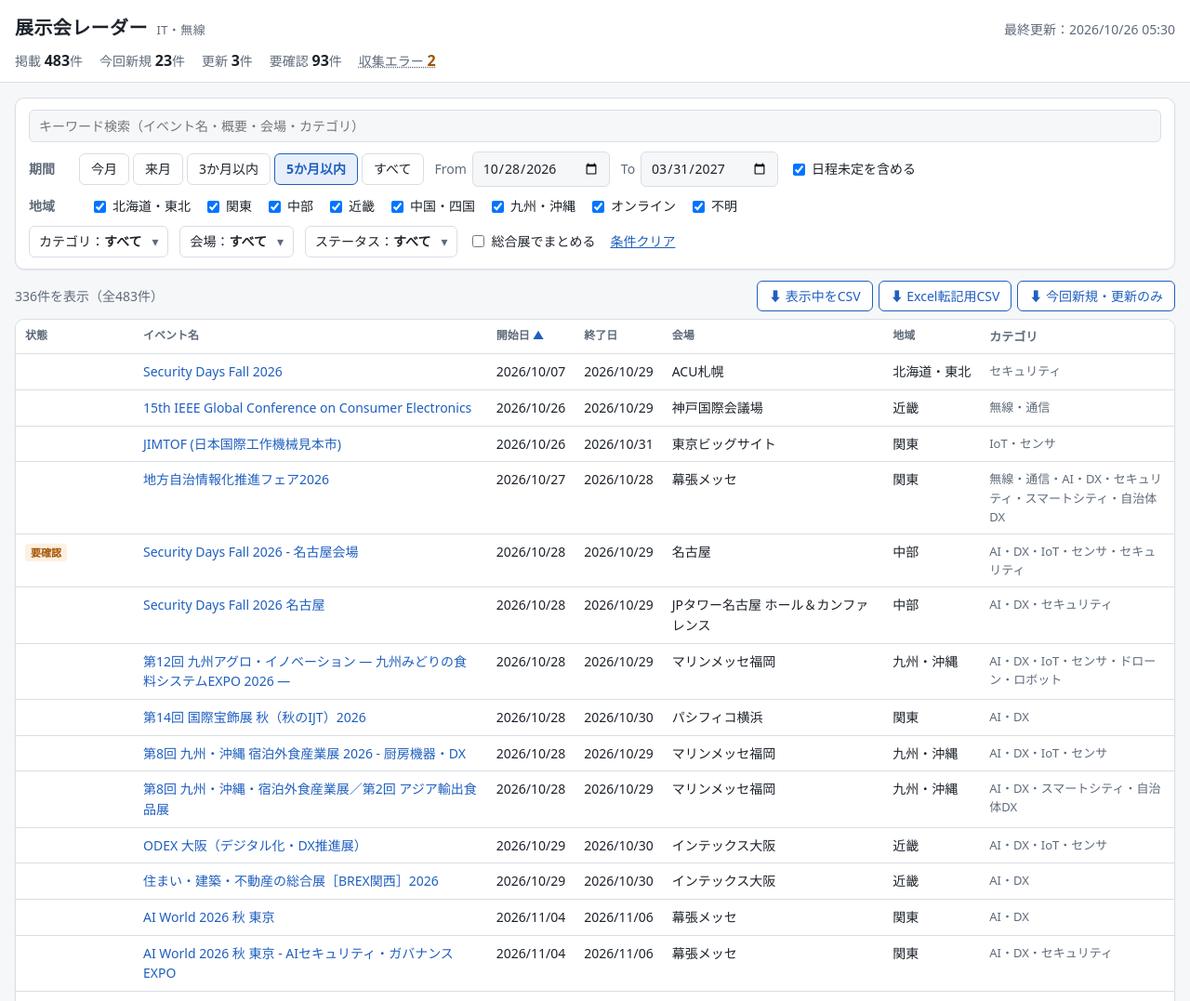
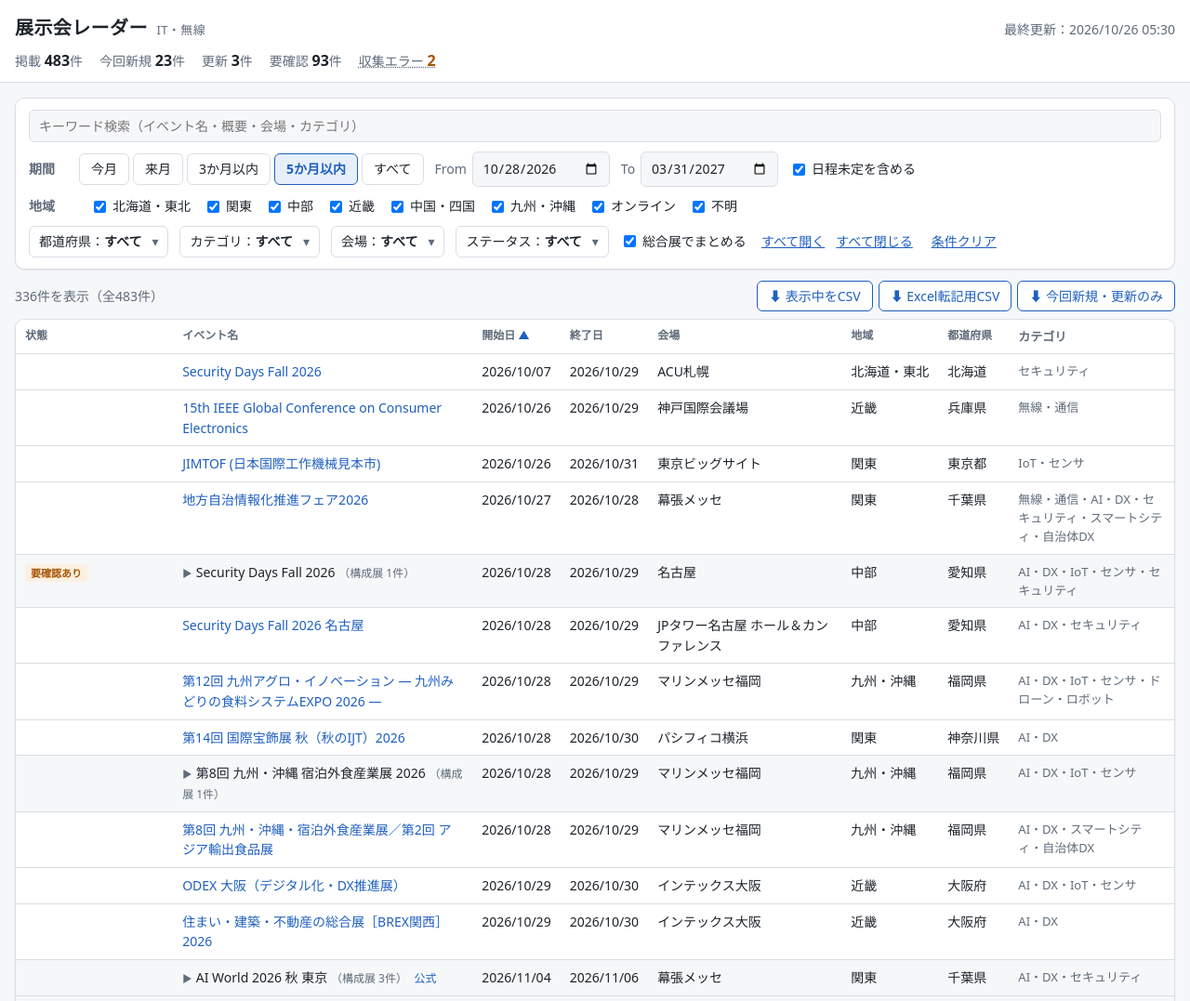
Before and after one commit to shotarolabpc-blip/exhibition-radar, a plain HTML site: page docs/index.html in a window 1280 px wide. Shown: the top 1077 px of the page at 93% size. Drawn offline with Linux system fonts and the light colour scheme.

Commit message:
画面：総合展でまとめる表示を標準にして構成展をプルダウン化、都道府県の列と絞り込みを追加
- 総合展は地域名・季節の違いを同一視しつつ、会場・開催月が違う回は別グループ
- すべて開く／すべて閉じる、検索中は自動で開く
- 地域の列は残し、都道府県の列・絞り込みを追加（スマホ幅でも都道府県は表示）

Co-Authored-By: Claude Sonnet 5.5 <noreply@anthropic.com>

```diff
--- a/docs/assets/app.js
+++ b/docs/assets/app.js
@@ -4,6 +4,12 @@
 
   const REGIONS = ["北海道・東北", "関東", "中部", "近畿", "中国・四国", "九州・沖縄", "オンライン", "不明"];
   const CATEGORIES = ["無線・通信", "AI・DX", "IoT・センサ", "セキュリティ", "ドローン・ロボット", "スマートシティ・自治体DX", "映像・放送", "その他IT"];
+  const PREFECTURES = [
+    "北海道", "青森県", "岩手県", "宮城県", "秋田県", "山形県", "福島県", "茨城県", "栃木県", "群馬県", "埼玉県", "千葉県", "東京都", "神奈川県",
+    "新潟県", "富山県", "石川県", "福井県", "山梨県", "長野県", "岐阜県", "静岡県", "愛知県", "三重県", "滋賀県", "京都府", "大阪府", "兵庫県",
+    "奈良県", "和歌山県", "鳥取県", "島根県", "岡山県", "広島県", "山口県", "徳島県", "香川県", "愛媛県", "高知県",
+    "福岡県", "佐賀県", "長崎県", "熊本県", "大分県", "宮崎県", "鹿児島県", "沖縄県",
+  ];
   const STATUS_FILTERS = [
     ["new", "新規"], ["updated", "更新"], ["unchanged", "変更なし"], ["needs_review", "要確認"], ["undated", "日程未定"],
   ];
@@ -16,11 +22,13 @@
 
   let events = [];
   let runs = [];
-  const expanded = new Set();
+  const expanded = new Set(); // 開いている総合展
+  const collapsed = new Set(); // 検索中でも閉じておく総合展（利用者が閉じたもの）
+  let groupIds = [];
   const state = {
     q: "", from: "", to: "", preset: DEFAULT_PRESET, undated: true,
-    regions: new Set(REGIONS), cats: new Set(), venues: new Set(), statuses: new Set(),
-    group: false, sort: "start_date", dir: 1,
+    regions: new Set(REGIONS), prefs: new Set(), cats: new Set(), venues: new Set(), statuses: new Set(),
+    group: true, sort: "start_date", dir: 1,
   };
 
   // ------------------------------------------------------------ 日付ユーティリティ
@@ -47,10 +55,11 @@
     else { state.from = p.get("from") || ""; state.to = p.get("to") || ""; }
     state.undated = p.get("undated") !== "0";
     state.regions = new Set(list("region") || REGIONS);
+    state.prefs = new Set(list("pref") || []);
     state.cats = new Set(list("cat") || []);
     state.venues = new Set(list("venue") || []);
     state.statuses = new Set(list("status") || []);
-    state.group = p.get("group") === "1";
+    state.group = p.get("group") !== "0";
     state.sort = p.get("sort") || "start_date";
     state.dir = p.get("dir") === "desc" ? -1 : 1;
   }
@@ -62,10 +71,11 @@
     else { if (state.from) p.set("from", state.from); if (state.to) p.set("to", state.to); if (!state.from && !state.to) p.set("preset", "all"); }
     if (!state.undated) p.set("undated", "0");
     if (state.regions.size !== REGIONS.length) p.set("region", [...state.regions].join(","));
+    if (state.prefs.size) p.set("pref", [...state.prefs].join(","));
     if (state.cats.size) p.set("cat", [...state.cats].join(","));
     if (state.venues.size) p.set("venue", [...state.venues].join(","));
     if (state.statuses.size) p.set("status", [...state.statuses].join(","));
-    if (state.group) p.set("group", "1");
+    if (!state.group) p.set("group", "0");
     if (state.sort !== "start_date") p.set("sort", state.sort);
     if (state.dir < 0) p.set("dir", "desc");
     const qs = p.toString();
@@ -87,6 +97,7 @@
       if (state.to && e.start_date > state.to) return false;
     }
     if (!state.regions.has(e.region || "不明")) return false;
+    if (state.prefs.size && !state.prefs.has(e.prefecture || "（不明）")) return false;
     if (state.cats.size && !(e.categories || []).some((c) => state.cats.has(c))) return false;
     if (state.venues.size && !state.venues.has(e.venue || "（会場未定）")) return false;
     if (state.statuses.size) {
@@ -138,36 +149,74 @@
       <td class="col-date">${e.start_date ? slash(e.end_date || e.start_date) : "未定"}</td>
       <td>${esc(e.venue)}</td>
       <td class="col-region">${esc(e.region)}</td>
+      <td class="col-pref">${esc(e.prefecture)}</td>
       <td class="col-cat">${esc((e.categories || []).join("・"))}</td>
     </tr>`;
+  }
+
+  // 総合展の同一視用キー：地域名・季節・回数・西暦・記号を除く（例：「Japan DX & AX Week 関西展」→「japandx&axweek」）
+  const REGION_WORDS = "関西|関東|東京|大阪|名古屋|福岡|札幌|九州|中部|東北|横浜|神戸|京都|仙台|広島";
+  function seriesKey(e) {
+    let s = (e.parent_event_name || e.event_name).normalize("NFKC").toLowerCase();
+    s = s.replace(/第\d+回/g, "").replace(/(?<!\d)20\d{2}(?!\d)/g, "");
+    s = s.replace(new RegExp(`(${REGION_WORDS})展?`, "g"), "");
+    s = s.replace(/[(\[【（]?[春夏秋冬][)\]】）]?展?\s*$/, "");
+    return s.replace(/[\s\-‐―－–—・/／|｜:：()（）[\]［］【】「」『』"'.,、。&＆!！?？~〜_]+/g, "");
+  }
+
+  // 同じ総合展でも、会場・開催月が違う回は別のグループにする
+  function groupId(e) {
+    return `${seriesKey(e)}|${e.venue || ""}|${e.start_date ? e.start_date.slice(0, 7) : "未定"}`;
+  }
+
+  function mostCommon(values) {
+    const counts = new Map();
+    values.forEach((v) => counts.set(v, (counts.get(v) || 0) + 1));
+    return [...counts].sort((a, b) => b[1] - a[1] || a[0].length - b[0].length)[0][0];
+  }
+
+  function isOpen(id) {
+    return expanded.has(id) || (Boolean(state.q) && !collapsed.has(id));
   }
 
   function groupRows(list) {
     const groups = new Map();
     for (const e of list) {
-      const key = e.parent_event_name || e.event_name;
-      if (!groups.has(key)) groups.set(key, []);
-      groups.get(key).push(e);
+      const id = groupId(e);
+      if (!groups.has(id)) groups.set(id, []);
+      groups.get(id).push(e);
     }
+    groupIds = [];
     const html = [];
-    for (const [key, items] of groups) {
-      if (items.length === 1) { html.push(eventRow(items[0])); continue; }
-      const open = expanded.has(key);
-      const starts = items.map((e) => e.start_date).filter(Boolean).sort();
-      const ends = items.map((e) => e.end_date || e.start_date).filter(Boolean).sort();
-      const venues = [...new Set(items.map((e) => e.venue).filter(Boolean))].join("・");
-      const cats = [...new Set(items.flatMap((e) => e.categories || []))].join("・");
-      const flags = items.some((e) => e.status === "new") ? '<span class="badge new">NEW</span>' : "";
-      html.push(`<tr class="group-row" data-group="${esc(key)}" tabindex="0" aria-expanded="${open}">
+    for (const [id, all] of groups) {
+      // 総合展名だけの行（構成展名なし）は、グループ見出しの情報として使う
+      const head = all.find((e) => !e.sub_event_name);
+      const children = all.filter((e) => e.sub_event_name);
+      if (!children.length) { all.forEach((e) => html.push(eventRow(e))); continue; }
+      groupIds.push(id);
+      const open = isOpen(id);
+      const name = mostCommon(all.map((e) => e.parent_event_name || e.event_name));
+      const starts = all.map((e) => e.start_date).filter(Boolean).sort();
+      const ends = all.map((e) => e.end_date || e.start_date).filter(Boolean).sort();
+      const pick = (key) => [...new Set(all.map((e) => e[key]).filter(Boolean))];
+      const cats = [...new Set(all.flatMap((e) => e.categories || []))].join("・");
+      const flags = [
+        all.some((e) => e.status === "new") ? '<span class="badge new">NEW</span>' : "",
+        all.some((e) => e.status === "updated") ? '<span class="badge upd">UPD</span>' : "",
+        all.some((e) => e.status === "needs_review") ? '<span class="badge review">要確認あり</span>' : "",
+      ].join("");
+      const link = head && head.url ? ` <a class="head-link" href="${esc(head.url)}" target="_blank" rel="noopener noreferrer" title="公式ページ">公式</a>` : "";
+      html.push(`<tr class="group-row" data-group="${esc(id)}" tabindex="0" aria-expanded="${open}">
         <td class="col-status">${flags}</td>
-        <td class="col-name"><span class="caret">${open ? "▼" : "▶"}</span> ${esc(key)} <span class="muted">（構成展 ${items.length}件）</span></td>
+        <td class="col-name"><span class="caret">${open ? "▼" : "▶"}</span> ${esc(name)} <span class="muted">（構成展 ${children.length}件）</span>${link}</td>
         <td class="col-date">${starts.length ? slash(starts[0]) : "未定"}</td>
         <td class="col-date">${ends.length ? slash(ends[ends.length - 1]) : "未定"}</td>
-        <td>${esc(venues)}</td>
-        <td class="col-region">${esc([...new Set(items.map((e) => e.region))].join("・"))}</td>
+        <td>${esc(pick("venue").join("・"))}</td>
+        <td class="col-region">${esc(pick("region").join("・"))}</td>
+        <td class="col-pref">${esc(pick("prefecture").join("・"))}</td>
         <td class="col-cat">${esc(cats)}</td>
       </tr>`);
-      if (open) for (const e of items) html.push(eventRow(e, "child"));
+      if (open) for (const e of children) html.push(eventRow(e, "child"));
     }
     return html.join("");
   }
@@ -176,6 +225,7 @@
   function render() {
     current = filtered();
     $("tbody").innerHTML = state.group ? groupRows(current) : current.map((e) => eventRow(e)).join("");
+    $("groupTools").hidden = !state.group;
     $("empty").hidden = current.length > 0;
     $("count").textContent = `${current.length}件を表示（全${events.filter((e) => e.status !== "excluded").length}件）`;
     document.querySelectorAll("th[data-sort]").forEach((th) => {
@@ -241,6 +291,15 @@
     });
     const venueOpts = [...venueCounts].sort((a, b) => b[1] - a[1] || a[0].localeCompare(b[0], "ja")).map(([v, n]) => [v, `${v}（${n}）`]);
 
+    const prefCounts = new Map();
+    events.filter((e) => e.status !== "excluded").forEach((e) => {
+      const p = e.prefecture || "（不明）";
+      prefCounts.set(p, (prefCounts.get(p) || 0) + 1);
+    });
+    const prefOpts = [...PREFECTURES.filter((p) => prefCounts.has(p)), ...(prefCounts.has("（不明）") ? ["（不明）"] : [])]
+      .map((p) => [p, `${p}（${prefCounts.get(p)}）`]);
+
+    fillMulti("prefSelect", prefOpts, state.prefs, render);
     fillMulti("catSelect", CATEGORIES.map((c) => [c, c]), state.cats, render);
     fillMulti("venueSelect", venueOpts, state.venues, render);
     fillMulti("statusSelect", STATUS_FILTERS, state.statuses, render);
@@ -258,6 +317,8 @@
     ["from", "to"].forEach((id) => $(id).addEventListener("change", (ev) => { state[id] = ev.target.value; state.preset = ""; render(); }));
     $("undated").addEventListener("change", (ev) => { state.undated = ev.target.checked; render(); });
     $("group").addEventListener("change", (ev) => { state.group = ev.target.checked; render(); });
+    $("expandAll").addEventListener("click", () => { groupIds.forEach((id) => expanded.add(id)); collapsed.clear(); render(); });
+    $("collapseAll").addEventListener("click", () => { expanded.clear(); groupIds.forEach((id) => collapsed.add(id)); render(); });
     $("regionBoxes").addEventListener("change", () => {
       state.regions = new Set([...$("regionBoxes").querySelectorAll("input:checked")].map((i) => i.value));
       render();
@@ -280,8 +341,8 @@
       if (ev.type === "click" && String(window.getSelection()).trim()) return;
       const g = ev.target.closest("tr.group-row");
       if (g) {
-        const key = g.dataset.group;
-        expanded.has(key) ? expanded.delete(key) : expanded.add(key);
+        const id = g.dataset.group;
+        if (isOpen(id)) { expanded.delete(id); collapsed.add(id); } else { expanded.add(id); collapsed.delete(id); }
         render();
         return;
       }
--- a/docs/assets/style.css
+++ b/docs/assets/style.css
@@ -148,7 +148,10 @@ tbody tr:last-child td { border-bottom: 0; }
 .col-name a { text-decoration: none; }
 .col-name a:hover { text-decoration: underline; }
 .col-date { white-space: nowrap; font-variant-numeric: tabular-nums; }
-.col-region { white-space: nowrap; }
+.col-region, .col-pref { white-space: nowrap; }
+.group-tools { display: inline-flex; gap: 4px; }
+.group-tools[hidden] { display: none; }
+.head-link { font-size: 12px; margin-left: 4px; }
 .col-cat { color: var(--muted); font-size: 13px; }
 .group-row { background: var(--bg); }
 .group-row .caret { display: inline-block; width: 1em; color: var(--muted); font-size: 11px; }
@@ -194,7 +197,7 @@ code { font-size: 12px; background: var(--bg); padding: 1px 4px; border-radius:
 
 /* ---- mobile ---- */
 @media (max-width: 760px) {
-  .col-region, .col-cat { display: none; }
+  .col-region, .col-cat { display: none; }  /* 都道府県の列はスマホでも残す */
   .col-name { min-width: 180px; }
   th, td { padding: 7px 8px; }
   dl { grid-template-columns: 6em 1fr; }
--- a/docs/index.html
+++ b/docs/index.html
@@ -47,6 +47,10 @@
       </fieldset>
 
       <div class="row selects">
+        <details class="multi" id="prefSelect">
+          <summary>都道府県：<span class="multi-value">すべて</span></summary>
+          <div class="multi-panel" role="group" aria-label="都道府県"></div>
+        </details>
         <details class="multi" id="catSelect">
           <summary>カテゴリ：<span class="multi-value">すべて</span></summary>
           <div class="multi-panel" role="group" aria-label="カテゴリ"></div>
@@ -60,6 +64,10 @@
           <div class="multi-panel" role="group" aria-label="ステータス"></div>
         </details>
         <label class="check"><input type="checkbox" id="group"> 総合展でまとめる</label>
+        <span id="groupTools" class="group-tools">
+          <button type="button" id="expandAll" class="link-button">すべて開く</button>
+          <button type="button" id="collapseAll" class="link-button">すべて閉じる</button>
+        </span>
         <button type="button" id="clear" class="link-button">条件クリア</button>
       </div>
     </form>
@@ -83,6 +91,7 @@
             <th scope="col" data-sort="end_date">終了日</th>
             <th scope="col" data-sort="venue">会場</th>
             <th scope="col" data-sort="region" class="col-region">地域</th>
+            <th scope="col" data-sort="prefecture" class="col-pref">都道府県</th>
             <th scope="col" data-sort="categories" class="col-cat">カテゴリ</th>
           </tr>
         </thead>
```
Also changed, not shown: 1 other file.
